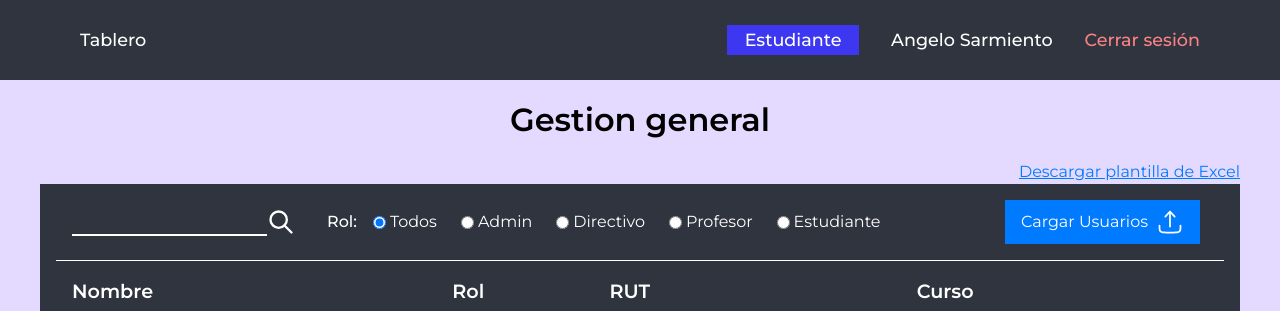
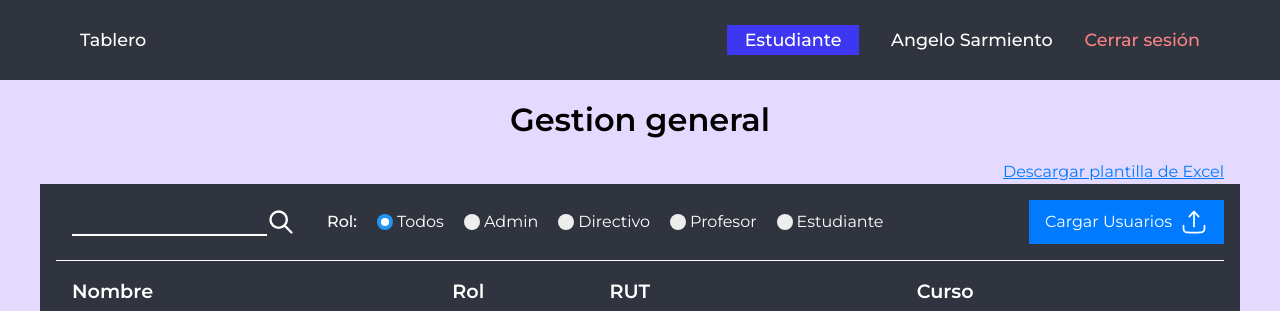
Before and after one commit to LifeAsDev/educacion-app, a Next.js app: page /management in a window 1280 px wide. Shown: the top 311 px of the page. Built offline with nearby package versions, Linux system fonts and the light colour scheme; no server answers; the database is empty.

Commit message:
management page minor css fix

```diff
--- a/src/components/management/management.tsx
+++ b/src/components/management/management.tsx
@@ -163,6 +163,9 @@ export default function Management() {
             }}
           />
           <p>Rol:</p>
+
+          <label className={styles.rolBox} htmlFor="Todos">
+            Todos
             <input
               onChange={(e) => setFilterRolInput(e.target.value)}
               type="radio"
@@ -171,7 +174,11 @@ export default function Management() {
               value="Todos"
               defaultChecked
             />
-          <label htmlFor="Todos">Todos</label>
+            <span className={styles.checkmarkRadio}></span>
+          </label>
+
+          <label className={styles.rolBox} htmlFor="Admin">
+            Admin
             <input
               onChange={(e) => setFilterRolInput(e.target.value)}
               type="radio"
@@ -179,7 +186,11 @@ export default function Management() {
               name="rol"
               value="Admin"
             />
-          <label htmlFor="Admin">Admin</label>
+            <span className={styles.checkmarkRadio}></span>
+          </label>
+
+          <label className={styles.rolBox} htmlFor="Directivo">
+            Directivo
             <input
               onChange={(e) => setFilterRolInput(e.target.value)}
               type="radio"
@@ -187,7 +198,11 @@ export default function Management() {
               name="rol"
               value="Directivo"
             />
-          <label htmlFor="Directivo">Directivo</label>
+            <span className={styles.checkmarkRadio}></span>
+          </label>
+
+          <label className={styles.rolBox} htmlFor="Profesor">
+            Profesor
             <input
               onChange={(e) => setFilterRolInput(e.target.value)}
               type="radio"
@@ -195,7 +210,11 @@ export default function Management() {
               name="rol"
               value="Profesor"
             />
-          <label htmlFor="Profesor">Profesor</label>
+            <span className={styles.checkmarkRadio}></span>
+          </label>
+
+          <label className={styles.rolBox} htmlFor="Estudiante">
+            Estudiante
             <input
               onChange={(e) => setFilterRolInput(e.target.value)}
               type="radio"
@@ -203,7 +222,8 @@ export default function Management() {
               name="rol"
               value="Estudiante"
             />
-          <label htmlFor="Estudiante">Estudiante</label>
+            <span className={styles.checkmarkRadio}></span>
+          </label>
           <label className={styles.uploadBtn} htmlFor="excelFileInput">
             <span>Cargar Usuarios</span>
             <svg
--- a/src/components/management/styles.module.css
+++ b/src/components/management/styles.module.css
@@ -214,19 +214,19 @@
   padding-left: 1em;
   color: white;
   display: flex;
-  flex-direction: row;
   padding-bottom: var(--border-height);
   border-bottom: 1px solid white;
   margin-bottom: var(--border-height);
   align-items: center;
+  flex-wrap: wrap;
+  row-gap: 2em;
 }
 .filterBox p {
   margin-right: 1em;
   font-weight: 500;
 }
 .filterBox label {
-  margin-left: 0.25em;
-  margin-right: 1.5em;
+  margin-right: 1em;
   cursor: pointer;
 }
 
@@ -277,6 +277,7 @@
   padding: 0.5em 1em;
   margin-left: auto !important;
   gap: 0.5em;
+  margin-right: 0 !important;
 }
 
 .uploadBtn:hover {
@@ -297,4 +298,76 @@
   color: var(--primary-light-blue);
   text-decoration: underline;
   margin-left: auto;
+  margin-right: 1em;
 }
+.checkmarkRadio {
+  position: absolute;
+  top: 0;
+  left: 0;
+  height: 25px;
+  width: 25px;
+  background-color: #eee;
+  border-radius: 50%;
+}
+
+.rolBox {
+  display: block;
+  position: relative;
+  padding-left: 24px;
+  cursor: pointer;
+  -webkit-user-select: none;
+  -moz-user-select: none;
+  -ms-user-select: none;
+  user-select: none;
+}
+
+.rolBox input {
+  position: absolute;
+  opacity: 0;
+  cursor: pointer;
+  height: 0;
+  width: 0;
+}
+
+/* Create a custom radio button */
+.checkmarkRadio {
+  position: absolute;
+  top: 4px;
+  left: 4px;
+  height: 16px;
+  width: 16px;
+  background-color: #eee;
+  border-radius: 50%;
+}
+
+/* On mouse-over, add a grey background color */
+.rolBox:hover input ~ .checkmarkRadio {
+  background-color: #ccc;
+}
+
+/* When the radio button is checked, add a blue background */
+.rolBox input:checked ~ .checkmarkRadio {
+  background-color: #2196f3;
+}
+
+/* Create the indicator (the dot/circle - hidden when not checked) */
+.checkmarkRadio:after {
+  content: "";
+  position: absolute;
+  display: none;
+}
+
+/* Show the indicator (dot/circle) when checked */
+.rolBox input:checked ~ .checkmarkRadio:after {
+  display: block;
+}
+
+/* Style the indicator (dot/circle) */
+.rolBox .checkmarkRadio:after {
+  top: 4px;
+  left: 4px;
+  width: 8px;
+  height: 8px;
+  border-radius: 50%;
+  background: white;
+}
```
Lines whose indentation alone changed are shown as unchanged.
